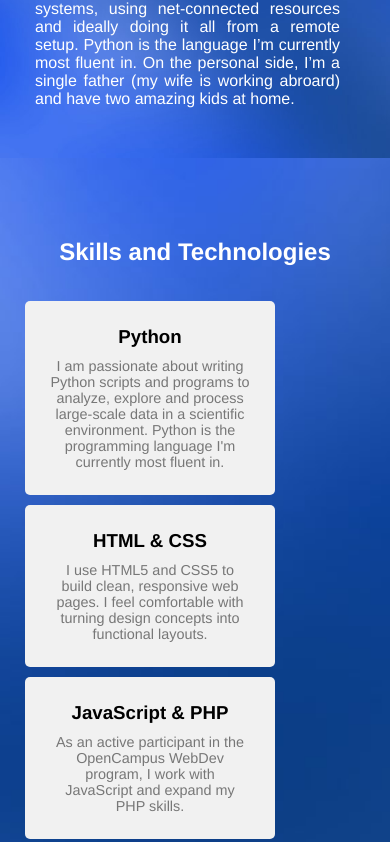
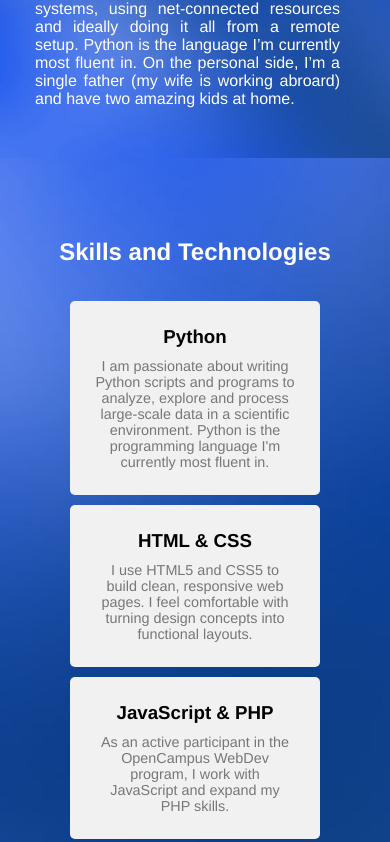
Before and after one commit to vanhog/webdev_portfolio, a plain HTML site: page index.html in a window 390 px wide. Shown: the part 974-1816 px from the top of the page. Drawn offline with Linux system fonts and the light colour scheme.

Commit message:
style work on snt

```diff
--- a/styles.css
+++ b/styles.css
@@ -353,10 +353,3 @@ footer {
     background-color: rgb(241, 241, 241);
     /*border: 5px solid rgb(241, 241, 241);*/
 }
-
-@media screen and (max-width: 600px) {
-    .snt_container {
-        width: 300px;
-
-    }
-}
```
